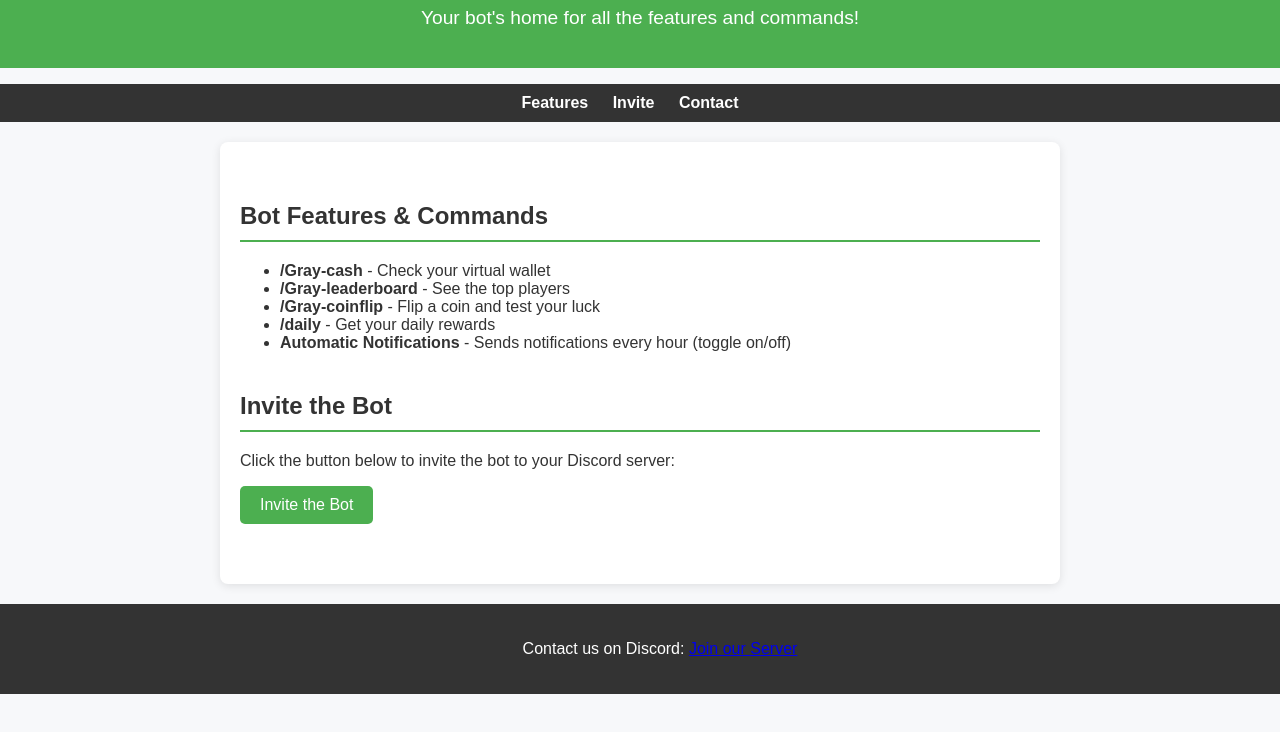
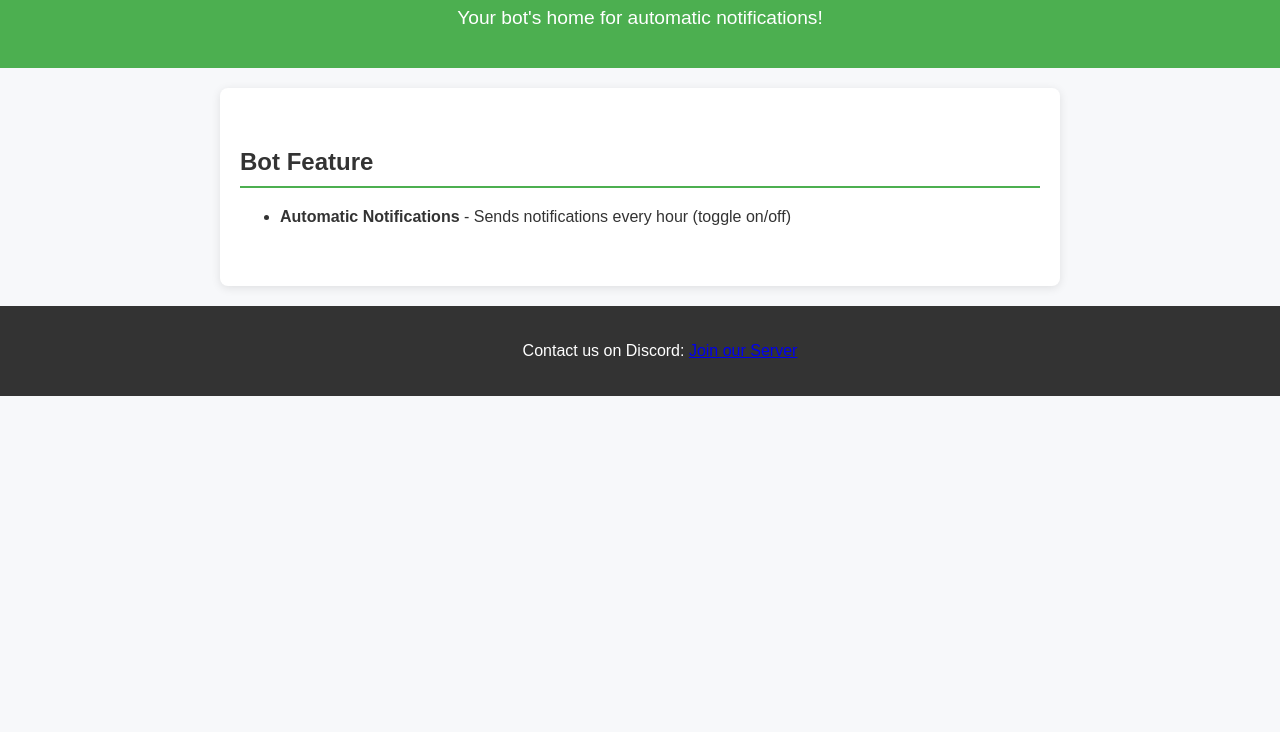
Before and after one commit to githubhitsdiff/githubhitsdiff.github.io, a plain HTML site: page index.html in a window 1280 px wide. Shown: the part 68-800 px from the top of the page. Drawn offline with Linux system fonts and the light colour scheme.

Commit message:
Update index.html

```diff
--- a/index.html
+++ b/index.html
@@ -9,33 +9,15 @@
 <body>
     <header>
         <h1>Welcome to Your Bot's Website</h1>
-        <p>Your bot's home for all the features and commands!</p>
+        <p>Your bot's home for automatic notifications!</p>
     </header>
-
-    <nav>
-        <ul>
-            <li><a href="#features">Features</a></li>
-            <li><a href="#invite">Invite</a></li>
-            <li><a href="#contact">Contact</a></li>
-        </ul>
-    </nav>
 
     <main>
         <section id="features">
-            <h2>Bot Features & Commands</h2>
+            <h2>Bot Feature</h2>
             <ul>
-                <li><strong>/Gray-cash</strong> - Check your virtual wallet</li>
-                <li><strong>/Gray-leaderboard</strong> - See the top players</li>
-                <li><strong>/Gray-coinflip</strong> - Flip a coin and test your luck</li>
-                <li><strong>/daily</strong> - Get your daily rewards</li>
                 <li><strong>Automatic Notifications</strong> - Sends notifications every hour (toggle on/off)</li>
             </ul>
-        </section>
-
-        <section id="invite">
-            <h2>Invite the Bot</h2>
-            <p>Click the button below to invite the bot to your Discord server:</p>
-            <a href="https://discord.com/oauth2/authorize?client_id=1302645407381323826&permissions=8&integration_type=0&scope=bot+applications.commands" class="invite-btn">Invite the Bot</a>
         </section>
     </main>
 
```
